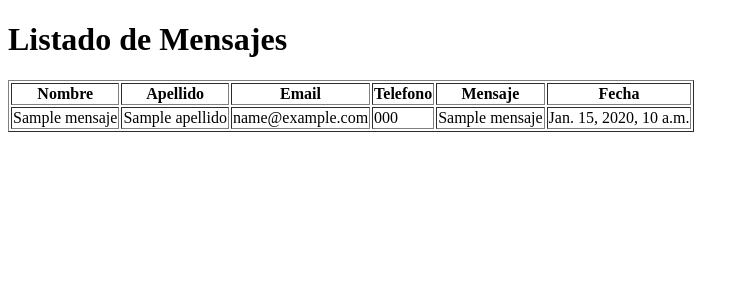
After one commit to DionisiosSystem/IGC-Ingenieria, a Django app: template IGCIngenieria/formulario/templates/listadoMensajes2.html in a window 1280 px wide. The commit adds this page. Shown: the top 300 px of the page, without its empty margins (0-749 px from the left). Run offline with Django 3.2, Linux system fonts and the light colour scheme; the template is opened without the code that fills it: most values are stand-ins (such as "Sample title", 1, 10 or a date in 2020).

Commit message:
se agrega pagina listado de mensajes2

```diff
--- /dev/null
+++ b/IGCIngenieria/formulario/templates/listadoMensajes2.html
@@ -0,0 +1,39 @@
+<!DOCTYPE html>
+<html>
+  <head>
+    <meta charset="utf-8">
+    <title>Boards</title>
+  </head>
+  <body>
+    <h1>Listado de Mensajes</h1>
+    <table border="1">
+      <thead>
+        <tr>
+          <th>Nombre</th>
+          <th>Apellido</th>
+          <th>Email</th>
+          <th>Telefono</th>
+          <th>Mensaje</th>
+          <th>Fecha</th>
+        </tr>
+      </thead>
+      <tbody>
+        {% for mensaje in listadoMensajes %}
+          <tr>
+            <td>
+              {{ mensaje.Nombre }}<br>
+
+            </td>
+            <td>{{mensaje.Apellido}}</td>
+            <td>{{mensaje.Email}}</td>
+            <td>{{mensaje.Telefono}}</td>
+            <td>{{mensaje.Mensaje}}</td>
+            <td>{{mensaje.Fecha}}</td>
+
+
+          </tr>
+        {% endfor %}
+      </tbody>
+    </table>
+  </body>
+</html>
--- a/IGCIngenieria/formulario/views.py
+++ b/IGCIngenieria/formulario/views.py
@@ -57,4 +57,4 @@ def contacto(request):
 
 def mensajes(request):
     listadoMensajes = formulario.models.Contacto.objects.all()
-    return render(request, "listadoMensajes.html", {"listadoMensajes": listadoMensajes})
+    return render(request, "listadoMensajes2.html", {"listadoMensajes": listadoMensajes})
```
Also changed, not shown: IGCIngenieria/formulario/templates/listadoMensajes.html (+8 -2 lines), IGCIngenieria/db.sqlite3.
